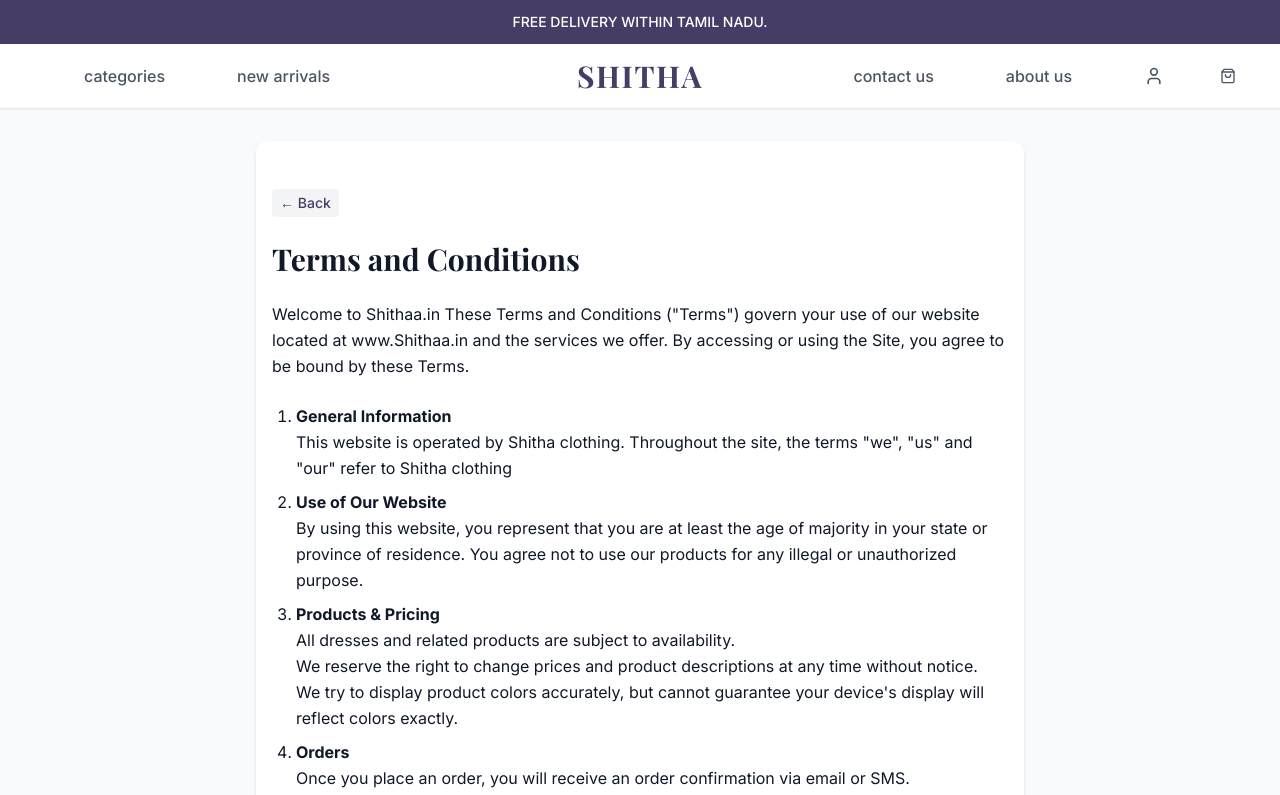
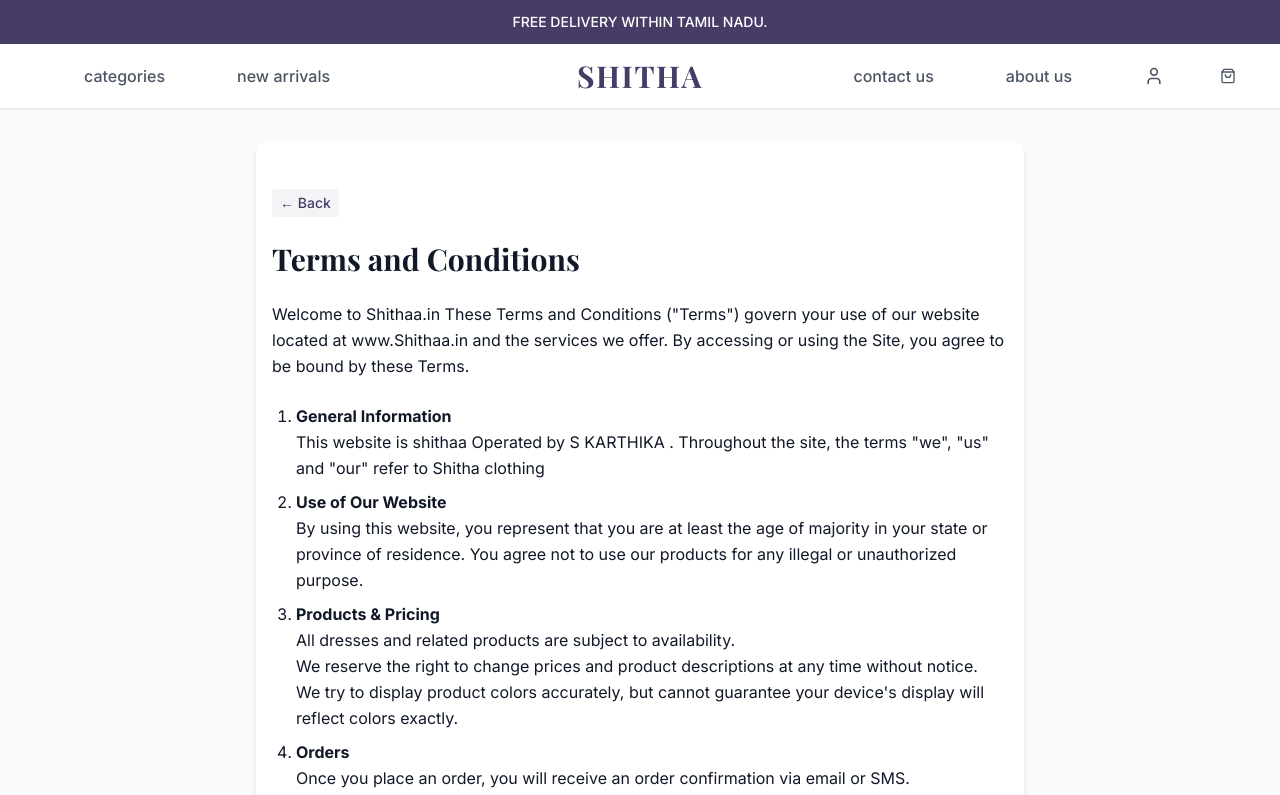
Before and after one commit to andrwdom/shithaa-ecom, a Next.js app in the folder frontend/: page /terms in a window 1280 px wide. Shown: the top 795 px of the page. Built offline with nearby package versions, Linux system fonts and the light colour scheme; no server answers.

Commit message:
fix: updated terms page

```diff
--- a/frontend/app/terms/page.tsx
+++ b/frontend/app/terms/page.tsx
@@ -21,7 +21,7 @@ export default function TermsPage() {
         <div className="space-y-6 text-base leading-relaxed">
           <p>Welcome to Shithaa.in  These Terms and Conditions ("Terms") govern your use of our website located at www.Shithaa.in and the services we offer. By accessing or using the Site, you agree to be bound by these Terms.</p>
           <ol className="list-decimal pl-6 space-y-2">
-            <li><b>General Information</b><br/>This website is operated by Shitha clothing. Throughout the site, the terms "we", "us" and "our" refer to Shitha clothing</li>
+            <li><b>General Information</b><br/>This website is shithaa Operated by S KARTHIKA . Throughout the site, the terms "we", "us" and "our" refer to Shitha clothing</li>
             <li><b>Use of Our Website</b><br/>By using this website, you represent that you are at least the age of majority in your state or province of residence. You agree not to use our products for any illegal or unauthorized purpose.</li>
             <li><b>Products & Pricing</b><br/>All dresses and related products are subject to availability.<br/>We reserve the right to change prices and product descriptions at any time without notice.<br/>We try to display product colors accurately, but cannot guarantee your device's display will reflect colors exactly.</li>
             <li><b>Orders</b><br/>Once you place an order, you will receive an order confirmation via email or SMS.<br/>We reserve the right to refuse or cancel any order at our discretion.<br/>If your order is canceled after payment, we will initiate a full refund.</li>
```
